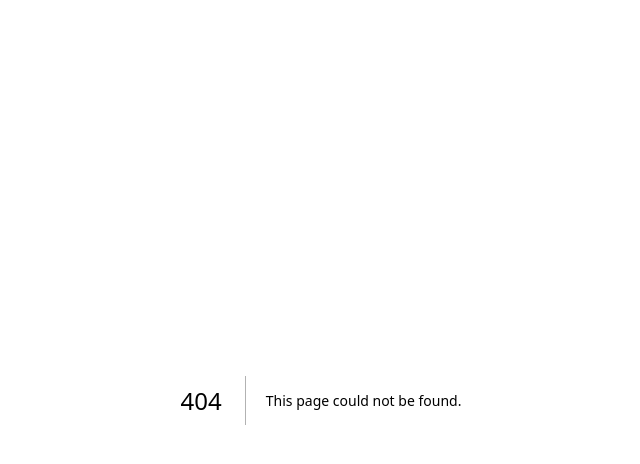
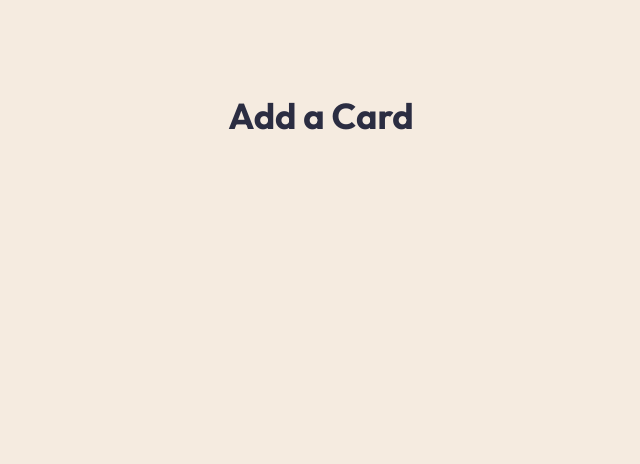
Before and after one commit to govinda-hosein/your_tcg_collection, a Next.js app: page /add in a window 1280 px wide. Before the commit this address had no page. Shown: the top 464 px of the page, without its empty margins (319-959 px from the left). Built offline with nearby package versions, Linux system fonts and the light colour scheme.

Commit message:
Add add page

```diff
--- /dev/null
+++ b/app/add/page.tsx
@@ -0,0 +1,8 @@
+export default function Add() {
+  return (
+    <main className="flex min-h-screen flex-col items-center justify-between p-24">
+      <h1 className="text-4xl font-bold mb-8">Add a Card</h1>
+      {/* Form to add a card will go here */}
+    </main>
+  );
+}
```
